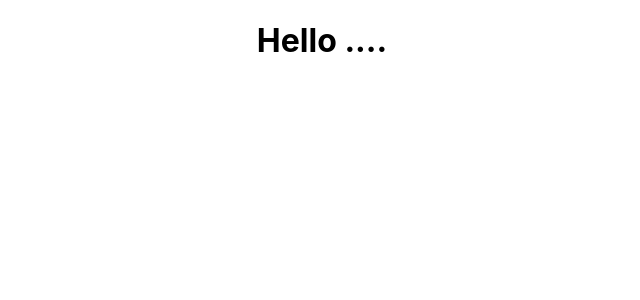
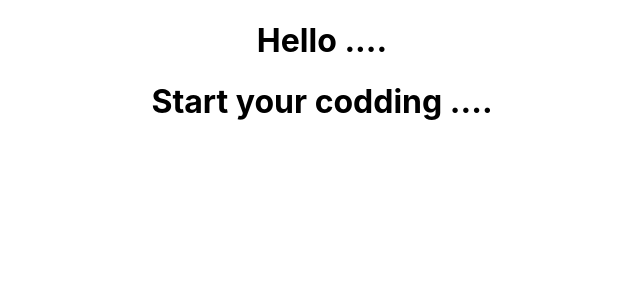
Before and after one commit to j-rayhan/car, a React (Create React App) app: page / in a window 1280 px wide. Shown: the top 300 px of the page, without its empty margins (318-958 px from the left). Built offline with nearby package versions, Linux system fonts and the light colour scheme.

Commit message:
Test husky

```diff
--- a/src/App.tsx
+++ b/src/App.tsx
@@ -5,6 +5,7 @@ function App() {
   return (
     <div className="App">
       <h1>Hello ....</h1>
+      <h1>Start your codding  ....</h1>
     </div>
   )
 }
```
